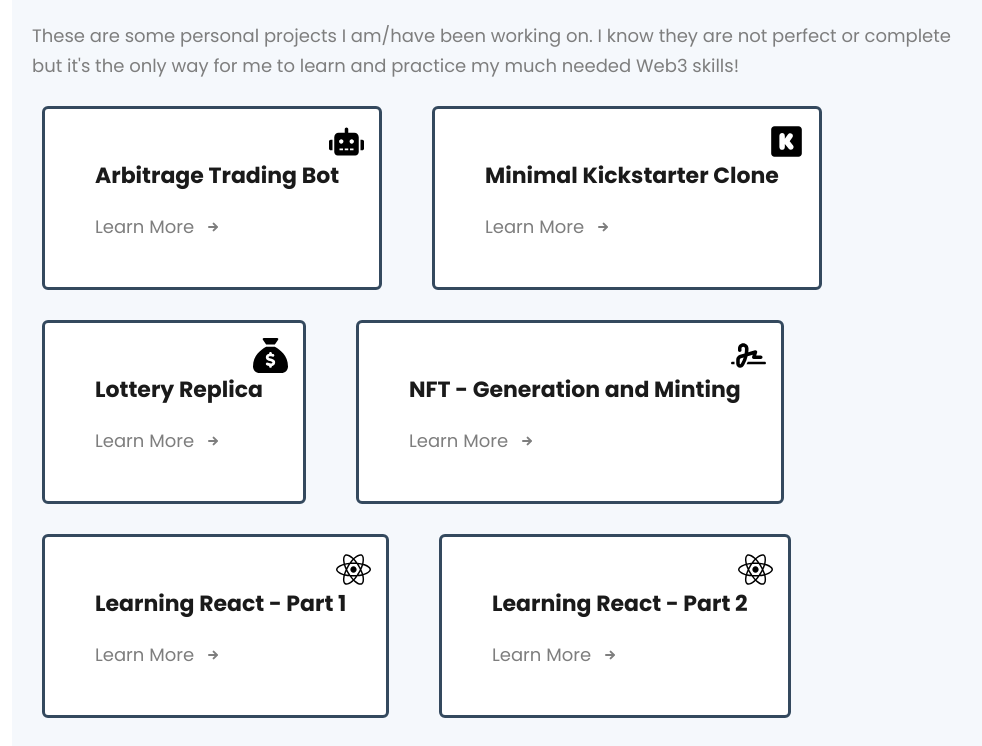
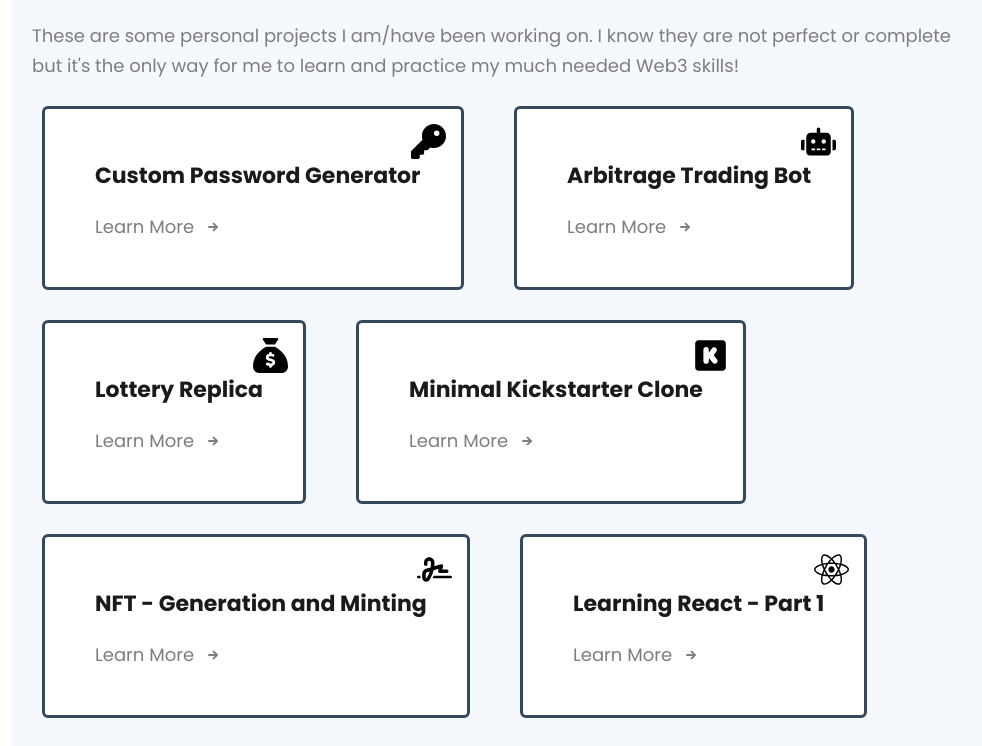
Before and after one commit to Paps94/InTheMaking-React, a React (Create React App) app: page / in a window 1280 px wide. Shown: the part 2322-3068 px from the top of the page, without its empty margins (276-1258 px from the left). Built offline with nearby package versions, Linux system fonts and the light colour scheme; no server answers.

Commit message:
Addition of a project plus small CSS changes

```diff
--- a/src/assets/scss/main/_style.scss
+++ b/src/assets/scss/main/_style.scss
@@ -1291,7 +1291,7 @@
     content: "";
     left: 0;
     top: 0;
-    background: #000;
+    background: #34495e;
     -webkit-transform: scale(0.9);
     transform: scale(0.9);
     width: 100%;
--- a/src/components/resume/Resume.jsx
+++ b/src/components/resume/Resume.jsx
@@ -4,6 +4,16 @@
 const Service = () => {
 
   const projects = [
+    {
+      name: "Custom Password Generator",
+      icon: "key",
+      gitLink: "https://github.com/Paps94/Custom-Password-Generator",
+      animation: "zoom-in",
+      description: "My first attempt at creating a password generating class in an attempt to get more into the core basics of authentication in general!",
+      tools: {
+        PHP: "Pure PHP for the class creation",
+      },
+    },
     {
       name: "Arbitrage Trading Bot",
       title: "Logic & Breakdown",
@@ -21,18 +31,6 @@
       animation: "fade-left"
     },
     {
-      name: "Minimal Kickstarter Clone",
-      description: "An attempt to clone my favourite past time activity, which is funding projects I don't need on Kickstarted. \n Of course the point was not an exact replica but a toned down version to see how a blockchain could handle such an idea. \n You have a factory class that is responsible for creating each project and can also retrive deployed campaigns (aka projects) and within each project you can find some basic functionality such as pledging to a project and a category (different categories have different rewards), the campaign creator (aka the contract owner) can also create a request such as spending x amount of money to y trader for materials example, he/she can create more pledge categories and cancel the campaign. Pledgers can vote on the owners requests ffor spending their pledge money etc",
-      tools: {
-        Remix: "Local smart contract development",
-        Mocha: "Testing smart contract(s)",
-        Javascript: "Setting up of deployment and compiling scripts + React for project setup",
-      },
-      icon: "kickstarter",
-      gitLink: "https://github.com/Paps94/Web3-Kickstarter-Clone",
-      animation: "fade-down"
-    },
-    {
       name: "Lottery Replica",
       icon: "lottery",
       gitLink: "https://github.com/Paps94/Web3-Lottery",
@@ -45,6 +43,18 @@
         Mocha: "Testing smart contract(s)",
         Javascript: "React (Front-end)",
       },
+    },
+    {
+      name: "Minimal Kickstarter Clone",
+      description: "An attempt to clone my favourite past time activity, which is funding projects I don't need on Kickstarted. \n Of course the point was not an exact replica but a toned down version to see how a blockchain could handle such an idea. \n You have a factory class that is responsible for creating each project and can also retrive deployed campaigns (aka projects) and within each project you can find some basic functionality such as pledging to a project and a category (different categories have different rewards), the campaign creator (aka the contract owner) can also create a request such as spending x amount of money to y trader for materials example, he/she can create more pledge categories and cancel the campaign. Pledgers can vote on the owners requests ffor spending their pledge money etc",
+      tools: {
+        Remix: "Local smart contract development",
+        Mocha: "Testing smart contract(s)",
+        Javascript: "Setting up of deployment and compiling scripts + React for project setup",
+      },
+      icon: "kickstarter",
+      gitLink: "https://github.com/Paps94/Web3-Kickstarter-Clone",
+      animation: "fade-down"
     },
     {
       name: "NFT - Generation and Minting",
```
Also changed, not shown: public/img/svg/key.svg (added).
